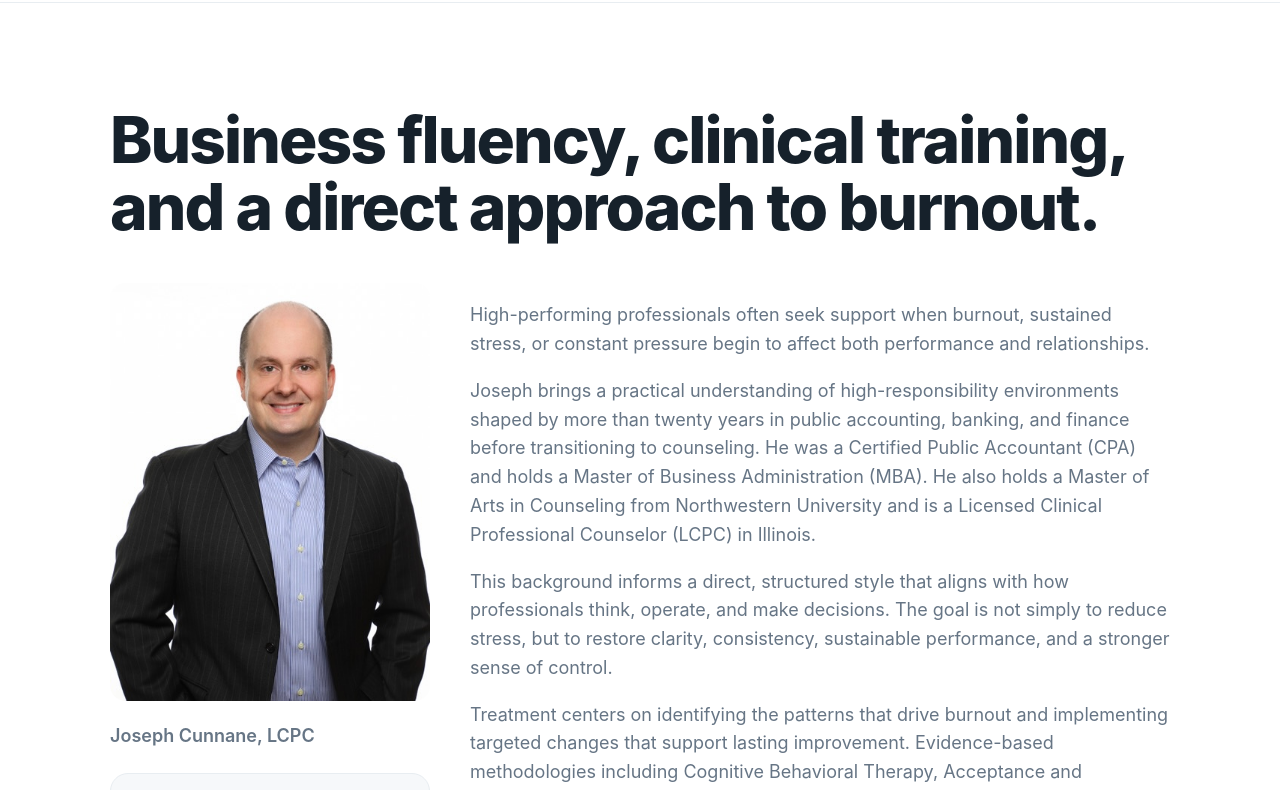
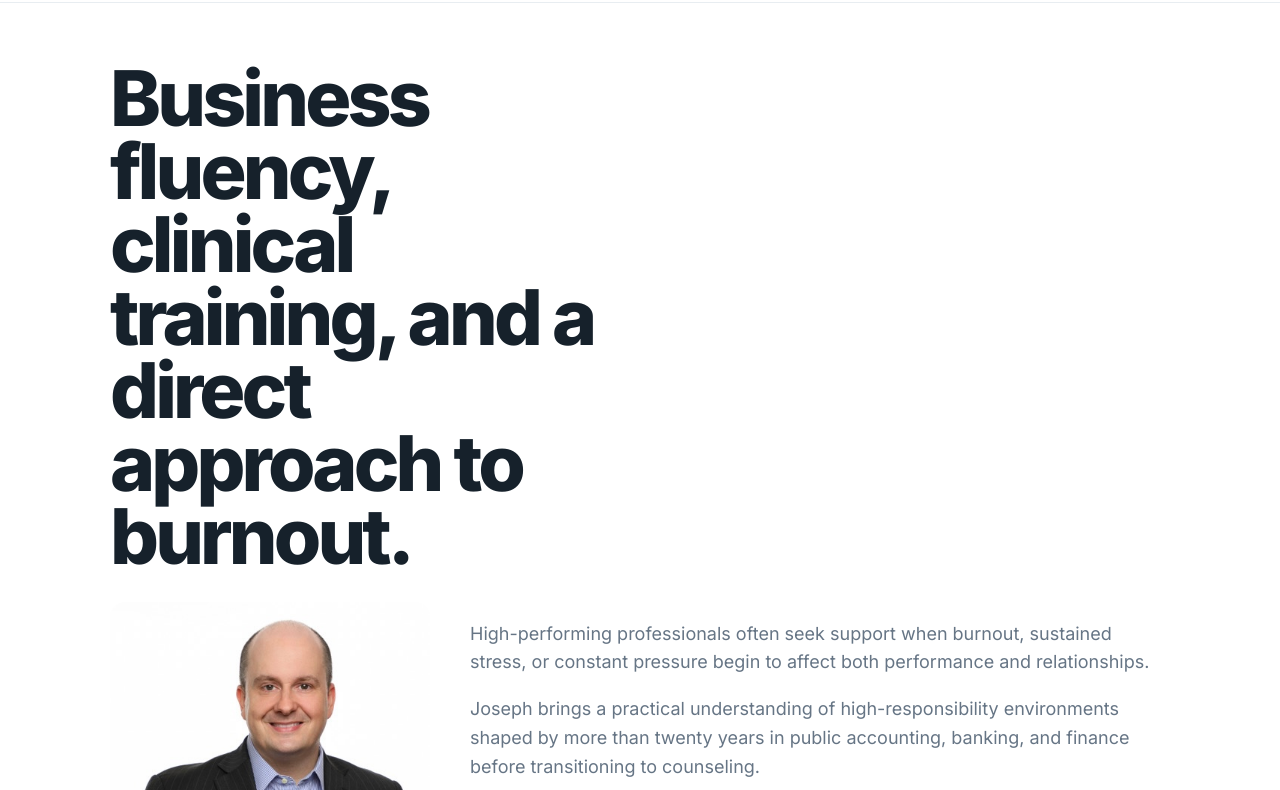
Before and after one commit to jcunnane99northshore/northshoreexecutive.com, a plain HTML site: page about.html in a window 1280 px wide. Shown: the part 114-904 px from the top of the page. Drawn offline with Linux system fonts and the light colour scheme.

Commit message:
Update about.html

```diff
--- a/about.html
+++ b/about.html
@@ -4,6 +4,11 @@
   <meta charset="UTF-8" />
   <meta name="viewport" content="width=device-width, initial-scale=1.0" />
   <title>Meet | NorthShore Executive Counseling</title>
+
+  <!-- Inter Font -->
+  <link rel="preconnect" href="https://fonts.googleapis.com">
+  <link rel="preconnect" href="https://fonts.gstatic.com" crossorigin>
+  <link href="https://fonts.googleapis.com/css2?family=Inter:wght@400;500;600;700;800&display=swap" rel="stylesheet">
 
   <style>
     :root {
@@ -21,7 +26,7 @@
 
     body {
       margin: 0;
-      font-family: -apple-system, BlinkMacSystemFont, "Segoe UI", Inter, Roboto;
+      font-family: 'Inter', -apple-system, BlinkMacSystemFont, "Segoe UI", Roboto, sans-serif;
       color: var(--charcoal);
       background: var(--white);
       line-height: 1.6;
@@ -59,8 +64,6 @@
 
     .logo {
       height: 80px;
-      width: auto;
-      display: block;
     }
 
     .brand-text {
@@ -72,7 +75,6 @@
     .brand-line-1 {
       font-size: 1.5rem;
       font-weight: 600;
-      color: var(--charcoal);
     }
 
     .brand-line-2 {
@@ -96,12 +98,11 @@
       transition: color 160ms ease;
     }
 
-    .nav-links a:hover,
-    .nav-links a.active {
+    .nav-links a:hover {
       color: var(--charcoal);
     }
 
-    /* CTA BUTTON (FIXED) */
+    /* CTA BUTTON */
     .cta {
       display: inline-flex;
       align-items: center;
@@ -128,13 +129,15 @@
       padding: 60px 20px;
     }
 
+    /* HEADLINE (KEY UPGRADE) */
     h1 {
-  font-family: 'Inter', sans-serif;
-  font-size: 64px;
-  font-weight: 800;
-  line-height: 1.05;
-  letter-spacing: -0.03em;
-}
+      font-size: clamp(3rem, 6vw, 5.25rem);
+      font-weight: 800;
+      line-height: 0.95;
+      letter-spacing: -0.05em;
+      max-width: 10ch;
+      margin: 0 0 28px;
+    }
 
     p {
       font-size: 18px;
@@ -187,15 +190,18 @@
       color: var(--muted);
     }
 
+    /* MOBILE */
     @media (max-width: 768px) {
       .grid {
         grid-template-columns: 1fr;
       }
 
       h1 {
-        font-size: 32px;
+        line-height: 1;
+        max-width: 100%;
       }
     }
+
   </style>
 </head>
 
@@ -206,7 +212,6 @@
 
     <a href="index.html" class="brand">
       <img src="lighthouse_icon_fixed.png" class="logo" alt="NorthShore Executive Counseling">
-
       <div class="brand-text">
         <div class="brand-line-1">NorthShore</div>
         <div class="brand-line-2">Executive Counseling</div>
@@ -230,7 +235,7 @@
 
 <div class="grid">
 
-  <!-- LEFT COLUMN -->
+  <!-- LEFT -->
   <div>
     <img src="headshot.jpg" alt="Joseph Cunnane">
     <p class="name">Joseph Cunnane, LCPC</p>
@@ -247,25 +252,23 @@
     </div>
   </div>
 
-  <!-- RIGHT COLUMN -->
+  <!-- RIGHT -->
   <div>
-
     <p>
       High-performing professionals often seek support when burnout, sustained stress, or constant pressure begin to affect both performance and relationships.
     </p>
 
     <p>
-      Joseph brings a practical understanding of high-responsibility environments shaped by more than twenty years in public accounting, banking, and finance before transitioning to counseling. He was a Certified Public Accountant (CPA) and holds a Master of Business Administration (MBA). He also holds a Master of Arts in Counseling from Northwestern University and is a Licensed Clinical Professional Counselor (LCPC) in Illinois.
+      Joseph brings a practical understanding of high-responsibility environments shaped by more than twenty years in public accounting, banking, and finance before transitioning to counseling.
     </p>
 
     <p>
-      This background informs a direct, structured style that aligns with how professionals think, operate, and make decisions. The goal is not simply to reduce stress, but to restore clarity, consistency, sustainable performance, and a stronger sense of control.
+      This background informs a direct, structured style that aligns with how professionals think, operate, and make decisions.
     </p>
 
     <p>
-      Treatment centers on identifying the patterns that drive burnout and implementing targeted changes that support lasting improvement. Evidence-based methodologies including Cognitive Behavioral Therapy, Acceptance and Commitment Therapy, and psychodynamic therapy are integrated in a way that remains practical, relevant, and tailored to the individual.
+      The goal is not simply to reduce stress, but to restore clarity, consistency, sustainable performance, and a stronger sense of control.
     </p>
-
   </div>
 
 </div>
```
